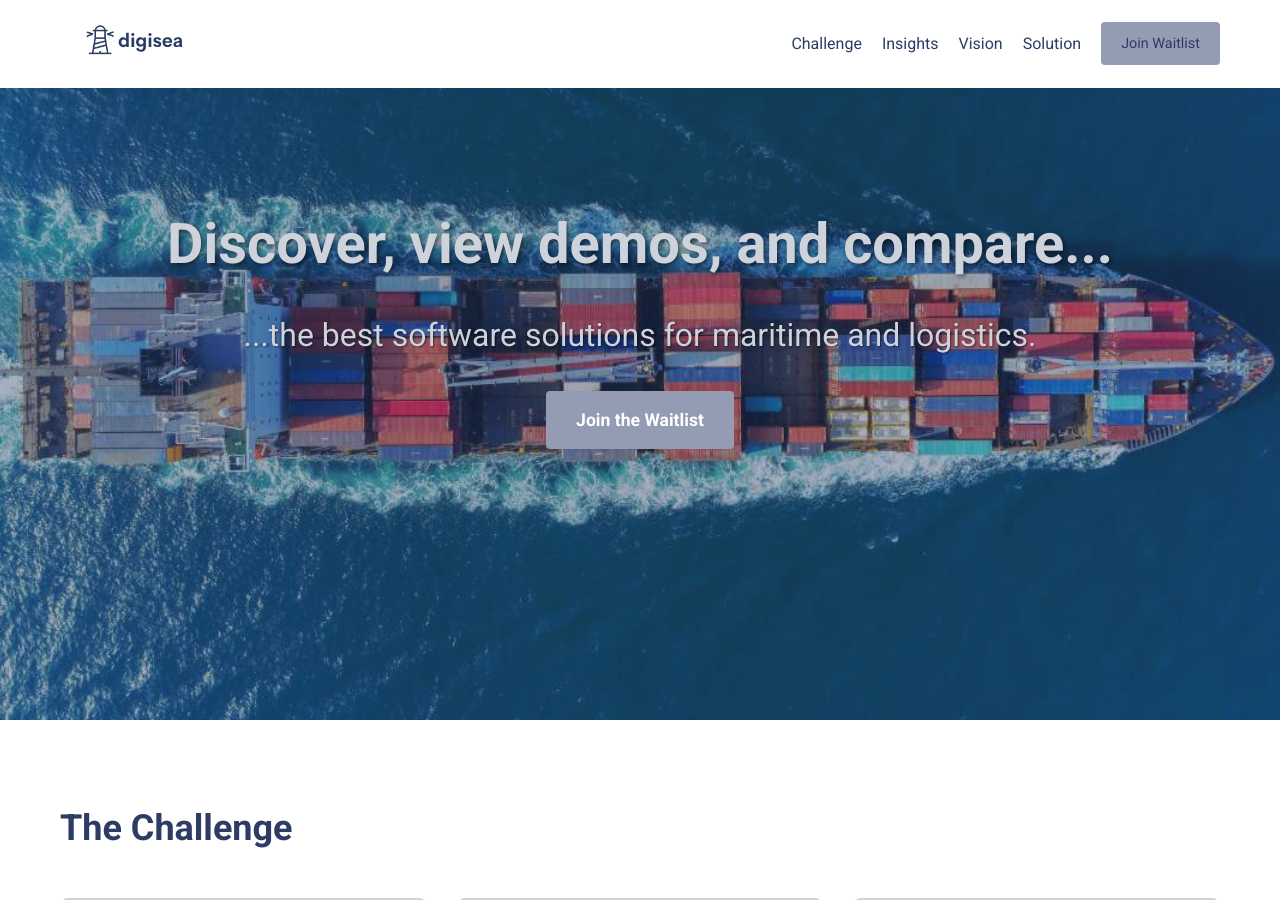
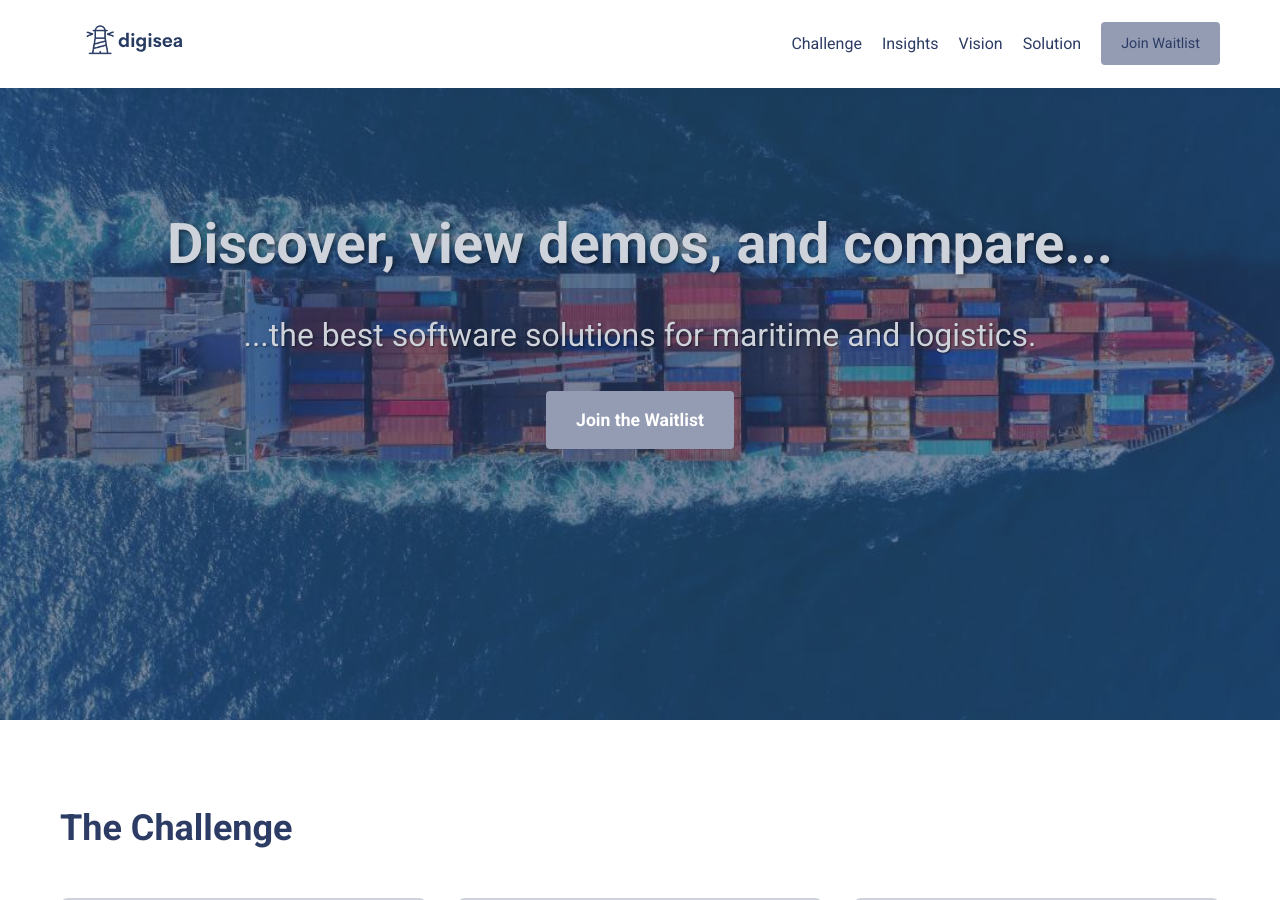
Before and after one commit to sasatass/digisea, a Jekyll site: the page built from index.markdown, in a window 1280 px wide and 900 px high. Built offline with Jekyll 4.4.1, drawn with Linux system fonts in a browser that asks for light colours; a script that is not in the unit is left out.

Commit message:
Update main.css

```diff
--- a/assets/css/main.css
+++ b/assets/css/main.css
@@ -121,7 +121,7 @@ nav {
     left: 0;
     right: 0;
     bottom: 0;
-    background: rgba(44, 60, 100, 0.4);
+    background: rgba(44, 60, 100, 0.6);
     z-index: 1;
 }
 
```
